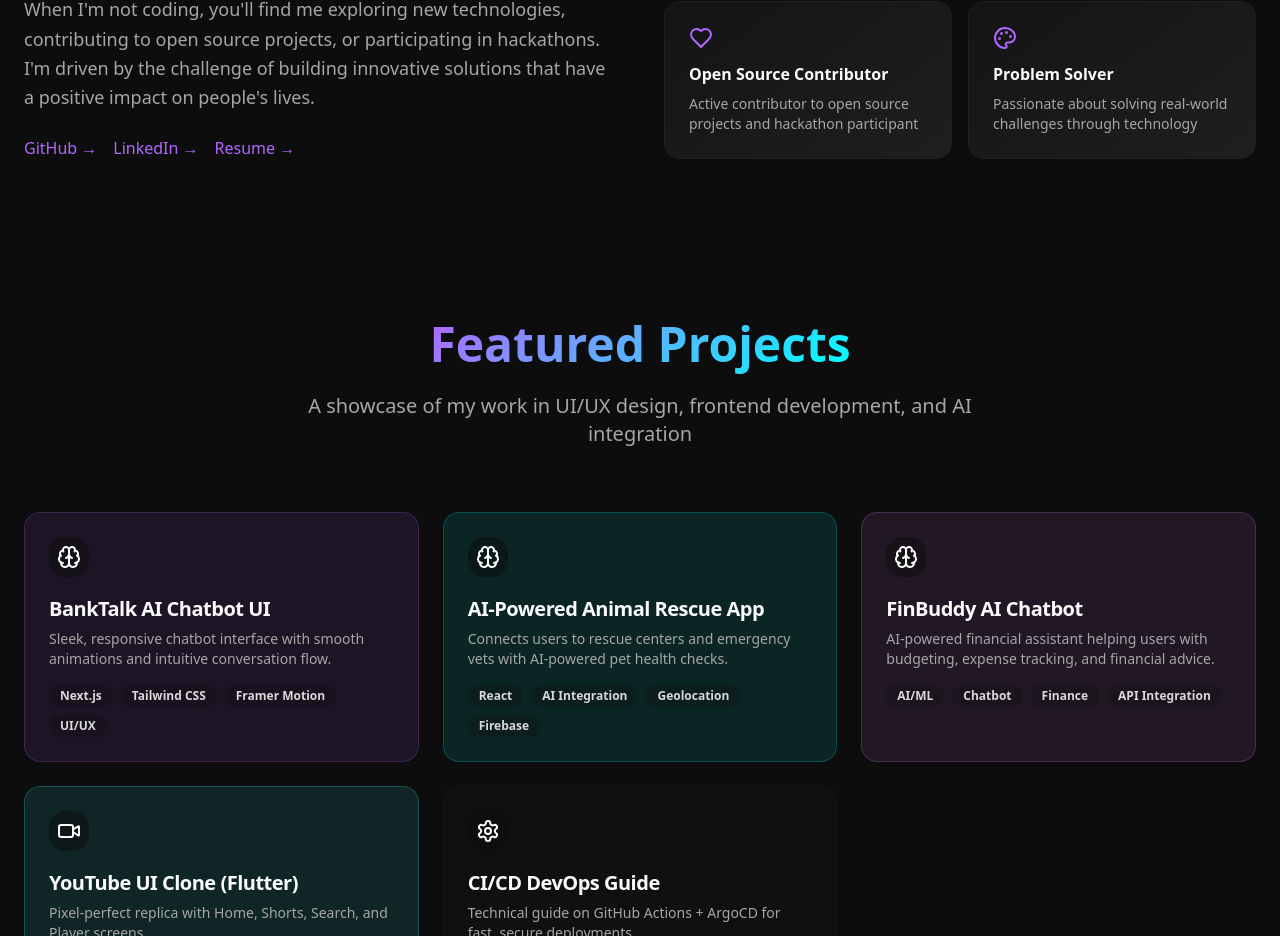
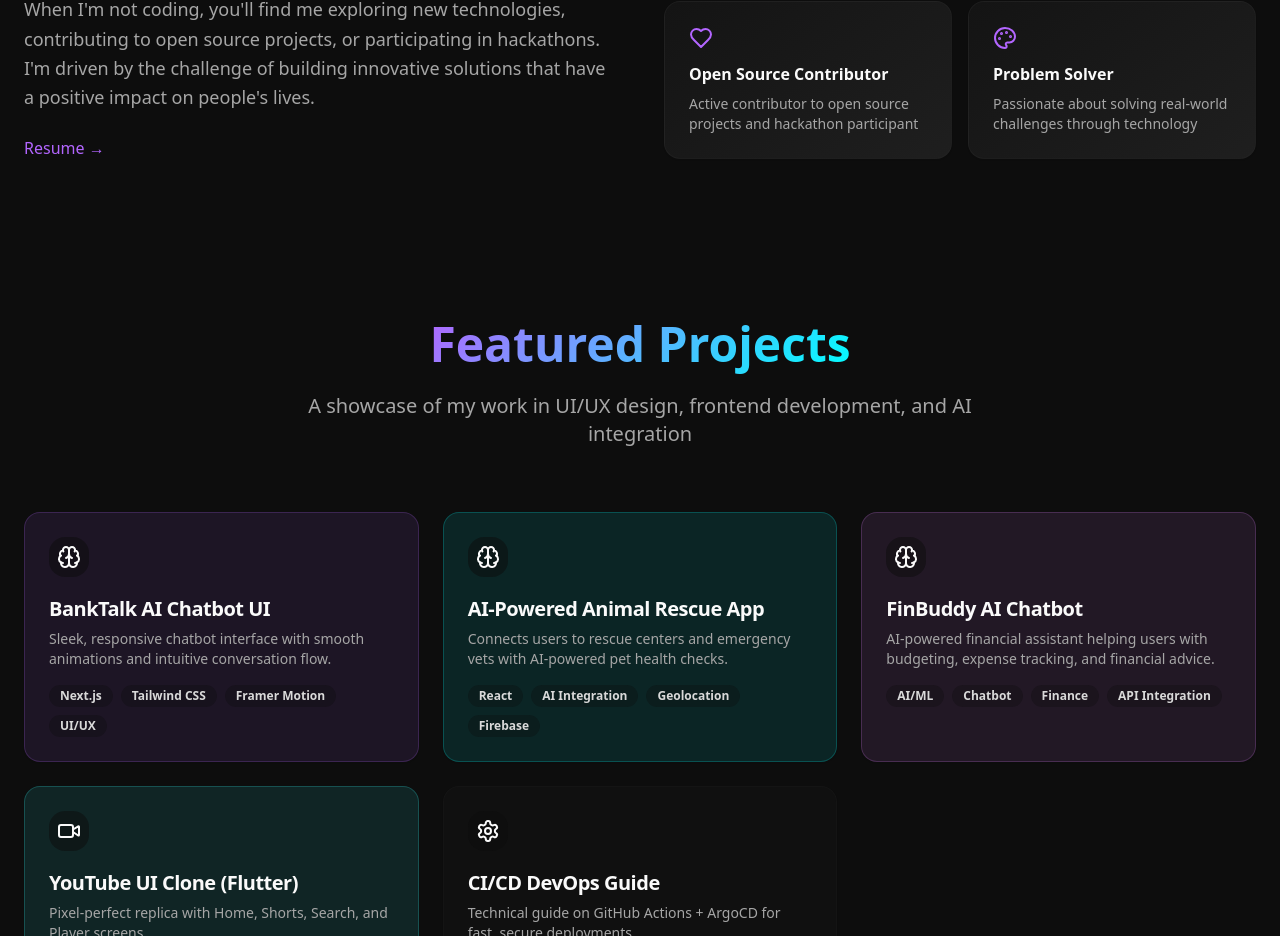
Before and after one commit to NikhithaRS/NikhithaRS.github.io, a React (Vite) app: page / in a window 1280 px wide. Shown: the part 1219-2155 px from the top of the page. Built offline with nearby package versions, Linux system fonts and the light colour scheme.

Commit message:
portfolio-updated

```diff
--- a/src/components/AboutSection.tsx
+++ b/src/components/AboutSection.tsx
@@ -46,12 +46,6 @@ const AboutSection = () => {
               When I'm not coding, you'll find me exploring new technologies, contributing to open source projects, or participating in hackathons. I'm driven by the challenge of building innovative solutions that have a positive impact on people's lives.
             </p>
             <div className="flex flex-wrap gap-4 mt-6">
-              <a href="https://github.com/NikhithaRS" target="_blank" rel="noopener noreferrer" className="text-primary hover:text-primary-glow transition-colors font-medium">
-                GitHub →
-              </a>
-              <a href="https://www.linkedin.com/in/nikhithars" target="_blank" rel="noopener noreferrer" className="text-primary hover:text-primary-glow transition-colors font-medium">
-                LinkedIn →
-              </a>
               <a href="https://tinyurl.com/Nikhitha-R-S" target="_blank" rel="noopener noreferrer" className="text-primary hover:text-primary-glow transition-colors font-medium">
                 Resume →
               </a>
--- a/src/components/ContactSection.tsx
+++ b/src/components/ContactSection.tsx
@@ -15,14 +15,14 @@ const ContactSection = () => {
       icon: <Linkedin className="w-6 h-6" />,
       label: "LinkedIn",
       value: "Connect with me",
-      href: "https://linkedin.com/in/nikhitha-rs",
+      href: "https://www.linkedin.com/in/nikhithars",
       description: "Professional networking"
     },
     {
       icon: <Github className="w-6 h-6" />,
       label: "GitHub",
       value: "View my code",
-      href: "https://github.com/nikhitha-rs",
+      href: "https://github.com/NikhithaRS",
       description: "Explore my repositories"
     }
   ];
```
